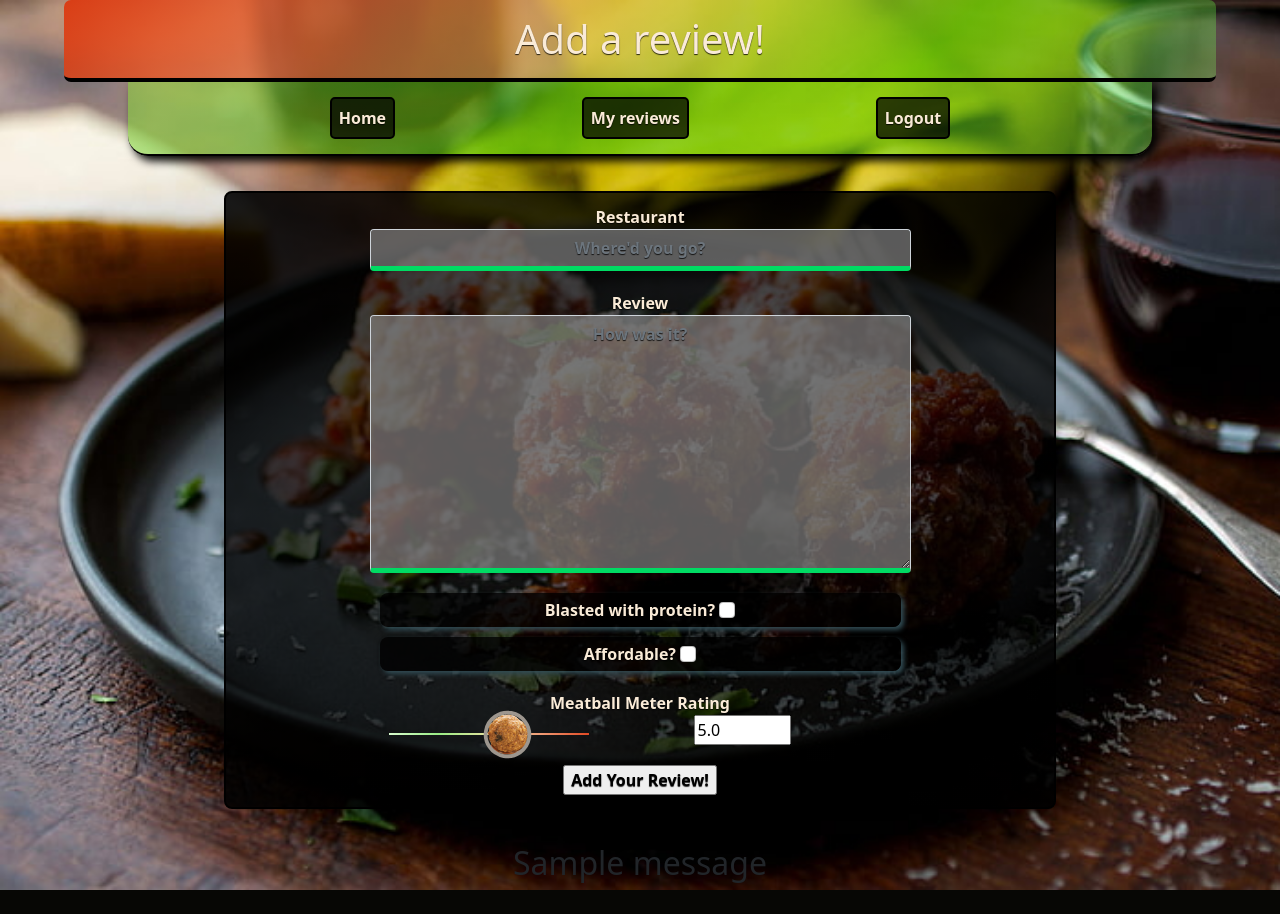
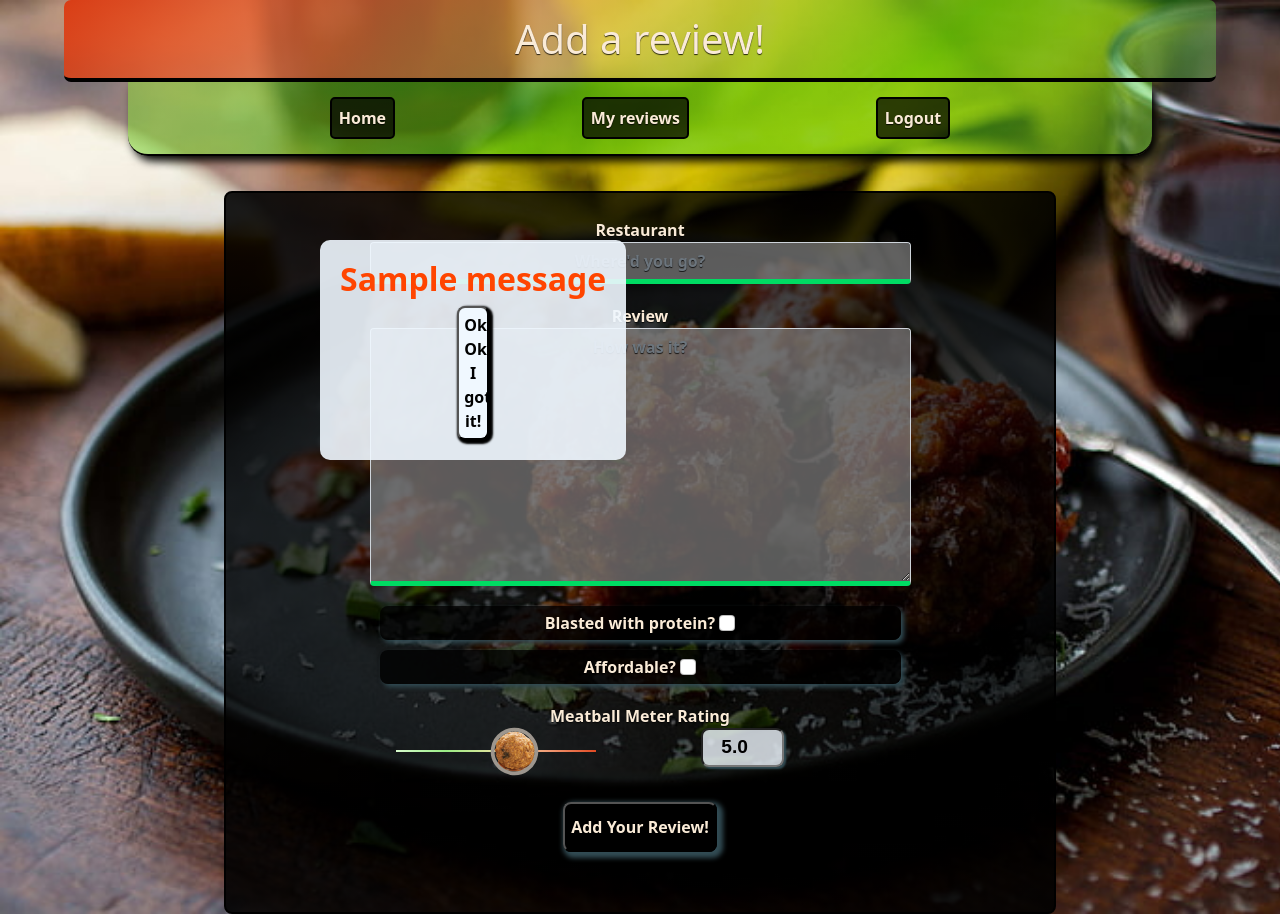
Before and after one commit to DouglasH9/possible_meatball_meter, a Flask app: page /add_review in a window 1280 px wide. Before the commit the page ends 890 px from the top, so only its background shows below. Run offline with Flask 2, Linux system fonts and the light colour scheme; the visitor is signed in with stand-in values (Sample User, id 1); one stand-in notice (Sample message) is shown.

Commit message:
finished add review page

```diff
--- a/flask_app/static/css/add_review.css
+++ b/flask_app/static/css/add_review.css
@@ -5,7 +5,7 @@ body {
 
 .fancy_words {
     text-shadow: 0 1px 1px rgb(0, 0, 0, 0.8);
-    font-weight: 900;
+    font-weight: 600;
 }
 
 
@@ -72,8 +72,8 @@ body {
 #form_container {
     display: flex;
     justify-content: center;
-    margin: 35px auto;
-    padding: 12px;
+    margin: 35px auto 0;
+    padding: 25px;
     width: 65%;
     border: 2px solid black;
     border-radius: 8px;
@@ -210,3 +210,70 @@ input[type=range]::-moz-range-thumb {
     -moz-transition: border 1000ms ease;
     transition: border 1000ms ease;
 }
+
+#rangevalue {
+    border-radius: 8px;
+    padding: 3px;
+    background-color: rgb(240, 248, 255, 0.8);
+    box-shadow: 2px 2px 2px rgb(50, 76, 84);
+    text-align: center;
+    font-family: Arial, Helvetica, sans-serif;
+    font-weight: 900;
+    font-size: larger;
+}
+
+#flash_div{
+    align-items: center;
+    background-color: rgb(240, 248, 255, 0.9);
+    padding: 20px;
+    border-radius: 10px;
+    position: absolute;
+    left: 25%;
+    top: 30%;
+    margin: auto;
+}
+
+#submit_btn{
+    display: block;
+    margin: 35px auto;
+    min-height: 50px;
+    border-radius: 8px;
+    background-color: rgb(0, 0, 0, 0.8);
+    color: antiquewhite;
+    box-shadow: 3px 3px 5px 3px rgb(50, 76, 84),
+                -2px -2px 4px 2px rgb(0, 0, 0, 0.2);
+}
+
+#submit_btn:hover{
+    background-size: 300%;
+    background-image: linear-gradient(-45deg, rgba(0, 0, 0, 0.966), rgba(61, 88, 55, 0.116), rgba(28, 83, 31, 0.952), rgba(56, 243, 31, 0.733), rgb(169, 241, 160));
+    animation-name: myGradient;
+    animation-duration: 5s;
+    animation-iteration-count: infinite;
+}
+
+.flash{
+    display: block;
+    border-radius: 8px;
+    font-weight: bolder;
+    color: orangered;
+}
+
+#flash_btn{
+    display: block;
+    margin: auto;
+    padding: 5px;
+    border-radius: 8px;
+    width: 12%;
+    font-weight: bolder;
+    background-color: aliceblue;
+    box-shadow: 2px 2px 2px 2px black;
+}
+
+#flash_btn:hover{
+    background-size: 300%;
+    background-image: linear-gradient(-45deg, rgba(129, 243, 95, 0.3), rgba(53, 218, 12, 0.5), rgba(211, 207, 93, 0.6), rgba(235, 116, 61, 0.7), rgba(221, 52, 10, 0.9));
+    animation-name: myGradient;
+    animation-duration: 3s;
+    animation-iteration-count: infinite;
+}
--- a/flask_app/static/js/formField.js
+++ b/flask_app/static/js/formField.js
@@ -3,6 +3,7 @@ let affordBox = document.getElementById("is_affordable")
 let checkField1 = document.getElementById("check_field1")
 let checkField2 = document.getElementById("check_field2")
 let thumbSlide = document.getElementById("rating")
+let flashBox = document.getElementById("flash_div")
 
 console.log(blastBox)
 
@@ -30,3 +31,7 @@ thumbSlide.addEventListener("input", () => {
     const value = Number(thumbSlide.value)/10
     thumbSlide.style.setProperty("--thumb-rotate", `${value * 720}deg`);
 })
+
+function removeFlash(){
+    flashBox.remove();
+}
--- a/flask_app/templates/add_review.html
+++ b/flask_app/templates/add_review.html
@@ -41,14 +41,17 @@
                 <input class="range" type="range" name="rating" id="rating" min="0" max="8.3" step="0.1" value="5.0"  oninput="rangevalue.value=value">
                 <input type="number" min="0" max="8.3" step="0.1" value="5.0" id="rangevalue" oninput="rating.value=value">
             </div>
-            <input class="block fancy_words" type="submit" name="submit" value="Add Your Review!">
+            <input id="submit_btn" class="block fancy_words" type="submit" name="submit" value="Add Your Review!">
         </form>
     </div>
     {% with messages = get_flashed_messages() %}
         {% if messages %}
+        <div id="flash_div">
             {% for message in messages %}
-            <h2 style="text-align: center;">{{message}}</h2>
+            <h2 class="flash" style="text-align: center;">{{message}}</h2>
             {% endfor %}
+        <button id="flash_btn" onclick="removeFlash()">Ok! Ok! I got it!</button>
+        </div>
         {% endif %}
     {% endwith %}
     <script src="{{ url_for('static', filename='js/formField.js') }}"></script>
```
